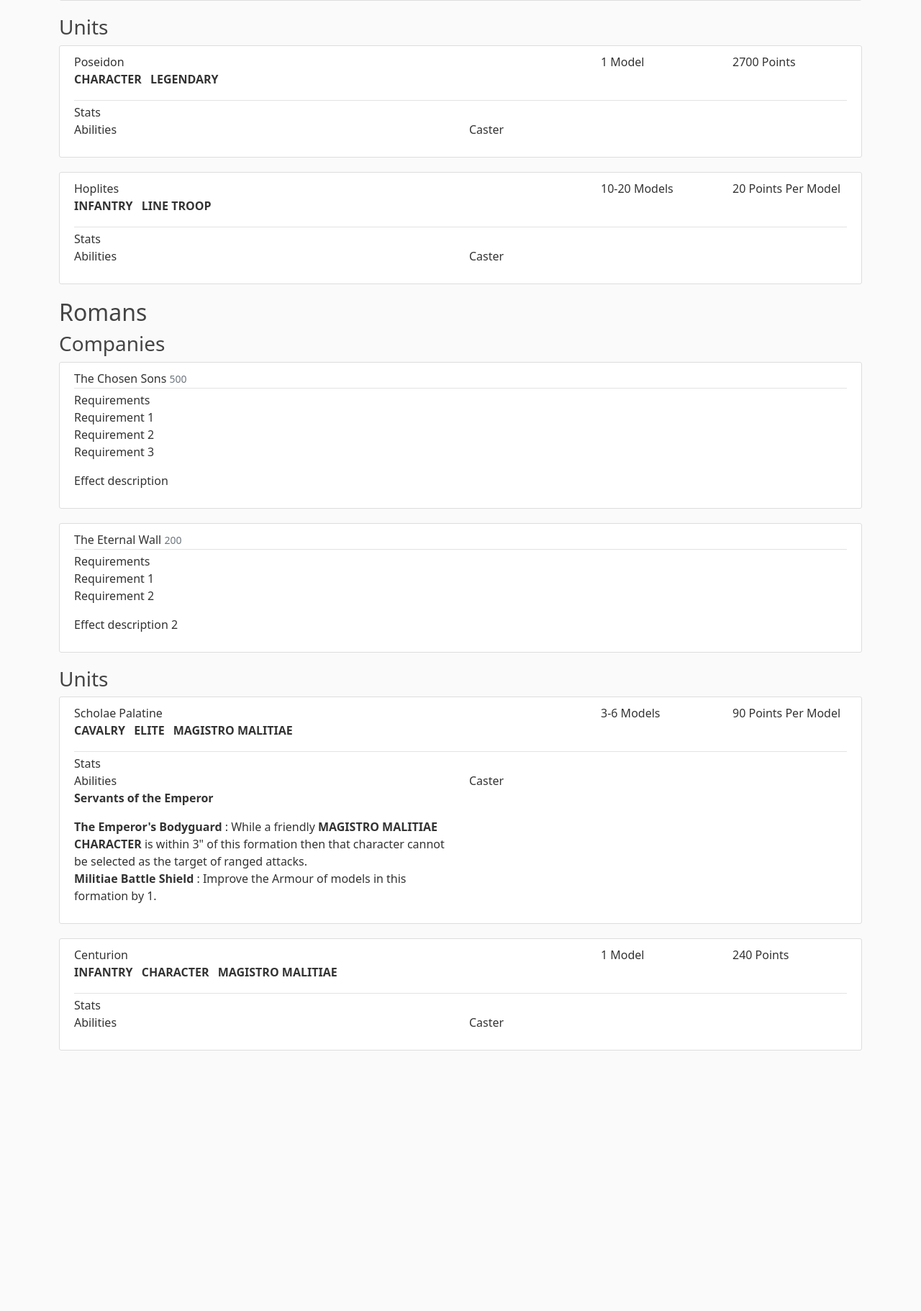
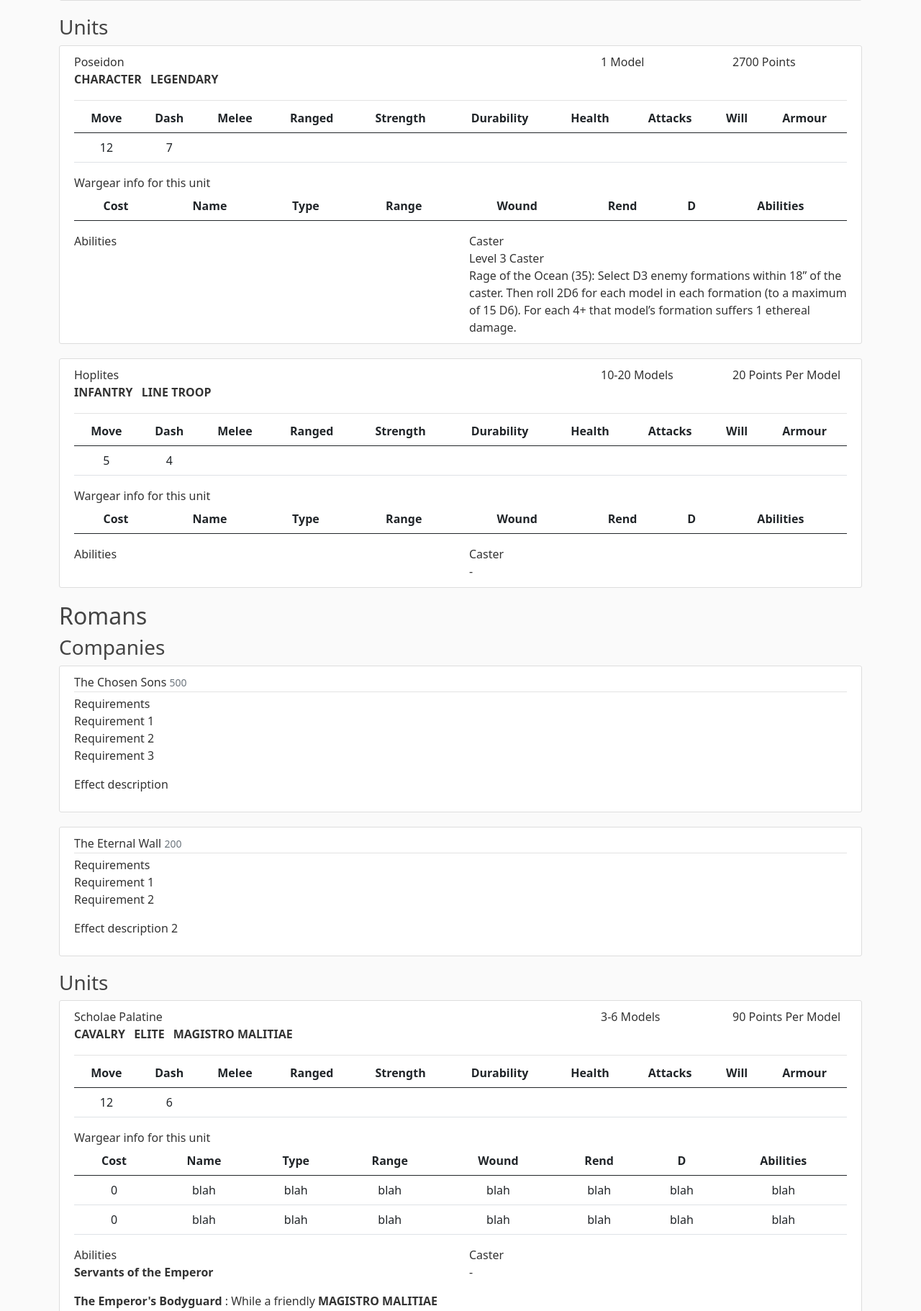
Before and after one commit to Hasbetack/Triumph_of_Divinity, a Flask app: page /datacards in a window 1280 px wide. Shown: the part 627-2449 px from the top of the page at 72% size. Before the commit the page ends 2087 px from the top, so only its background shows below. Run offline with Flask 2, Linux system fonts and the light colour scheme; lists and menus that the app fills with data are empty.

Commit message:
Add unit and weapon stats, casting and spells to datacards

```diff
--- a/ContainerApp/webapp/templates/datacards.html
+++ b/ContainerApp/webapp/templates/datacards.html
@@ -49,7 +49,69 @@
                             {% endfor %}
                         </ul>
                     </div>
-                    <div>Stats</div>
+                    <div>
+                        <table class="table text-center">
+                            <thead>
+                                <tr>
+                                    <th scope="col">Move</th>
+                                    <th scope="col">Dash</th>
+                                    <th scope="col">Melee</th>
+                                    <th scope="col">Ranged</th>
+                                    <th scope="col">Strength</th>
+                                    <th scope="col">Durability</th>
+                                    <th scope="col">Health</th>
+                                    <th scope="col">Attacks</th>
+                                    <th scope="col">Will</th>
+                                    <th scope="col">Armour</th>
+                                </tr>
+                            </thead>
+                            <tbody>
+                                <tr>
+                                    <td>{{ datacard["Move"] }}</td>
+                                    <td>{{ datacard["Dash"] }}</td>
+                                    <td>{{ datacard["Melee"] }}</td>
+                                    <td>{{ datacard["Ranged"] }}</td>
+                                    <td>{{ datacard["Strength"] }}</td>
+                                    <td>{{ datacard["Durability"] }}</td>
+                                    <td>{{ datacard["Health"] }}</td>
+                                    <td>{{ datacard["Attacks"] }}</td>
+                                    <td>{{ datacard["Will"] }}</td>
+                                    <td>{{ datacard["Armour"] }}</td>
+                                </tr>
+                            </tbody>
+                        </table>
+                    </div>
+                    <div>
+                        <div>Wargear info for this unit</div>
+                        <table class="table text-center">
+                            <thead>
+                                <tr>
+                                    <th scope="col">Cost</th>
+                                    <th scope="col">Name</th>
+                                    <th scope="col">Type</th>
+                                    <th scope="col">Range</th>
+                                    <th scope="col">Wound</th>
+                                    <th scope="col">Rend</th>
+                                    <th scope="col">D</th>
+                                    <th scope="col">Abilities</th>
+                                </tr>
+                            </thead>
+                            <tbody>
+                                {% for weapon in datacard["Weapons"] %}
+                                    <tr>
+                                        <td>{{ weapon["Cost"] }}</td>
+                                        <td>{{ weapon["Name"] }}</td>
+                                        <td>{{ weapon["Type"] }}</td>
+                                        <td>{{ weapon["Range"] }}</td>
+                                        <td>{{ weapon["Wound"] }}</td>
+                                        <td>{{ weapon["Rend"] }}</td>
+                                        <td>{{ weapon["D"] }}</td>
+                                        <td>{{ weapon["Abilities"] }}</td>
+                                    </tr>
+                                {% endfor %}
+                            </tbody>
+                        </table>
+                    </div>
                     <div class="row">
                         <div class="col-sm-6">
                             Abilities
@@ -67,7 +129,20 @@
                                 {% endfor %}
                             </ul>
                         </div>
-                        <div class="col-sm-6">Caster</div>
+                        <div class="col-sm-6">
+                            Caster
+                            <div>
+                                {% if datacard["Caster"] %}
+                                    <div>Level {{ datacard["Caster"] }} Caster</div>
+                                    {% for spell in datacard["Spells"] %}
+                                        <span>{{ spell['Name'] }}: </span>
+                                        <span>{{ spell['Effect'] }}</span>
+                                    {% endfor %}
+                                {% else %}
+                                <span>-</span>
+                                {% endif %}
+                            </div>
+                        </div>
                     </div>
                 </div>
             </article>
--- a/ContainerApp/webapp/utils.py
+++ b/ContainerApp/webapp/utils.py
@@ -27,8 +27,15 @@ def load_datacard_json():
                     'Move': 12,
                     'Dash': 7,
                     'Faction_Abilities': [],
-                    'Unit_Abilities': []
+                    'Unit_Abilities': [],
                     # etc...
+                    'Caster': 3,
+                    'Spells': [
+                        {
+                            'Name': 'Rage of the Ocean (35)',
+                            'Effect': 'Select D3 enemy formations within 18” of the caster. Then roll 2D6 for each model in each formation (to a maximum of 15 D6). For each 4+ that model’s formation suffers 1 ethereal damage.'
+                        }
+                    ]
                 },
                 {
                     'Name': 'Hoplites',
@@ -69,6 +76,29 @@ def load_datacard_json():
                     'Unit_Size': {'min': 3, 'max': 6},
                     'Move': 12,
                     'Dash': 6,
+                    # etc...
+                    'Weapons': [
+                        {
+                            'Cost': 0,
+                            'Name': 'blah',
+                            'Type': 'blah',
+                            'Range': 'blah',
+                            'Wound': 'blah',
+                            'Rend': 'blah',
+                            'D': 'blah',
+                            'Abilities': 'blah'
+                        },
+                        {
+                            'Cost': 0,
+                            'Name': 'blah',
+                            'Type': 'blah',
+                            'Range': 'blah',
+                            'Wound': 'blah',
+                            'Rend': 'blah',
+                            'D': 'blah',
+                            'Abilities': 'blah'
+                        }
+                    ],
                     'Faction_Abilities': ['Servants of the Emperor'],
                     'Unit_Abilities': [
                         {
@@ -79,8 +109,9 @@ def load_datacard_json():
                             'Ability_Name': 'Militiae Battle Shield',
                             'Ability_Effect': 'Improve the Armour of models in this formation by 1.'
                         }
-                    ]
-                    # etc...
+                    ],
+                    'Caster': False,
+                    'Spells': []
                 },
                 {
                     'Name': 'Centurion',
```
